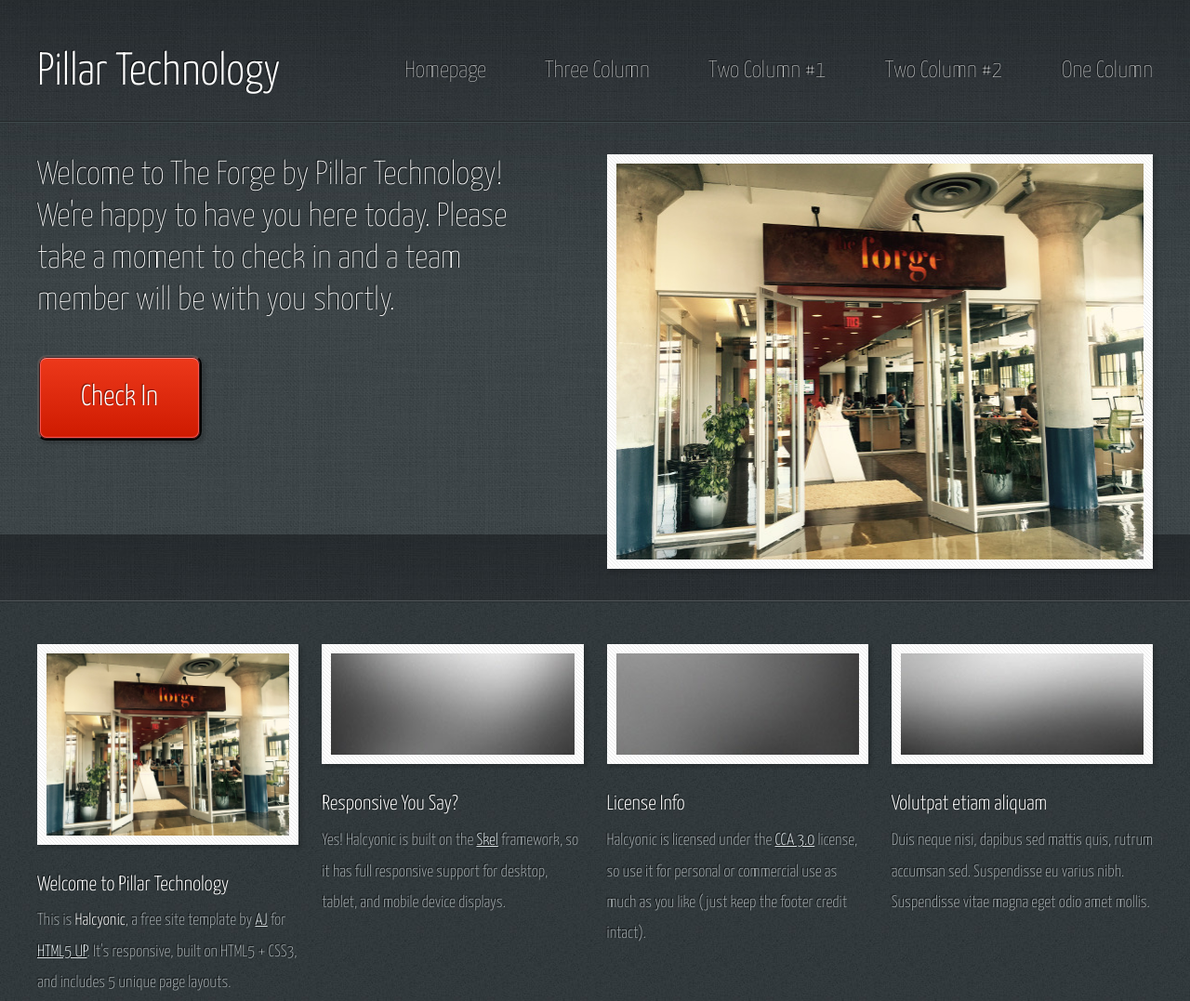
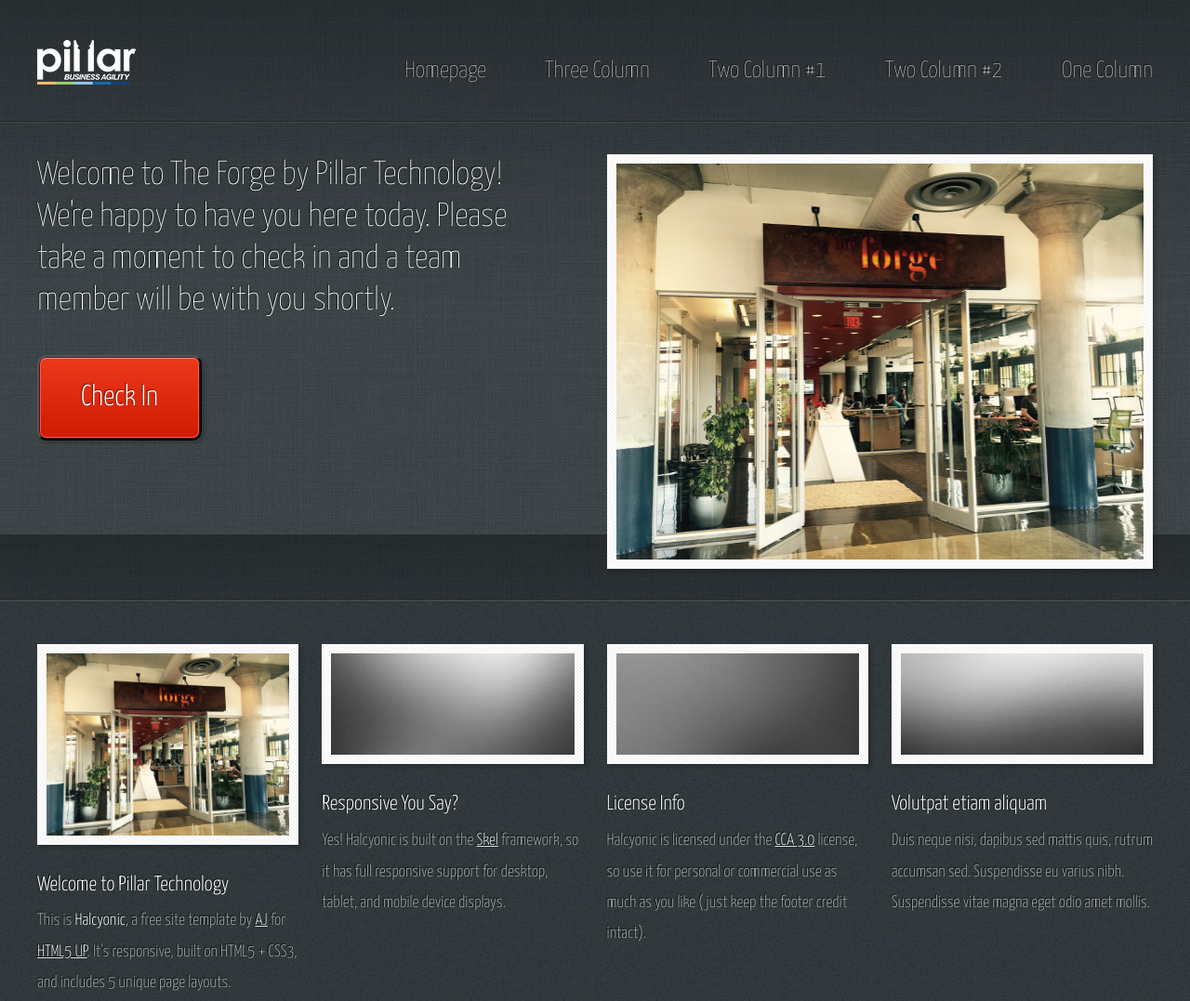
Before and after one commit to pillarcboyd/ForgeBeacon, a website: page index.html in a window 1280 px wide. Shown: the top 1077 px of the page at 93% size. Drawn offline with Linux system fonts and the light colour scheme.

Commit message:
Added logo

```diff
--- a/index.html
+++ b/index.html
@@ -23,7 +23,7 @@
 							<div class="12u">
 
 								<!-- Logo -->
-									<h1><a href="#" id="logo">Pillar Technology</a></h1>
+									<h1><a href="#" id="logo"><img src="images/pillar_logo.png"/></a></h1>
 
 								<!-- Nav -->
 									<nav id="nav">
```
